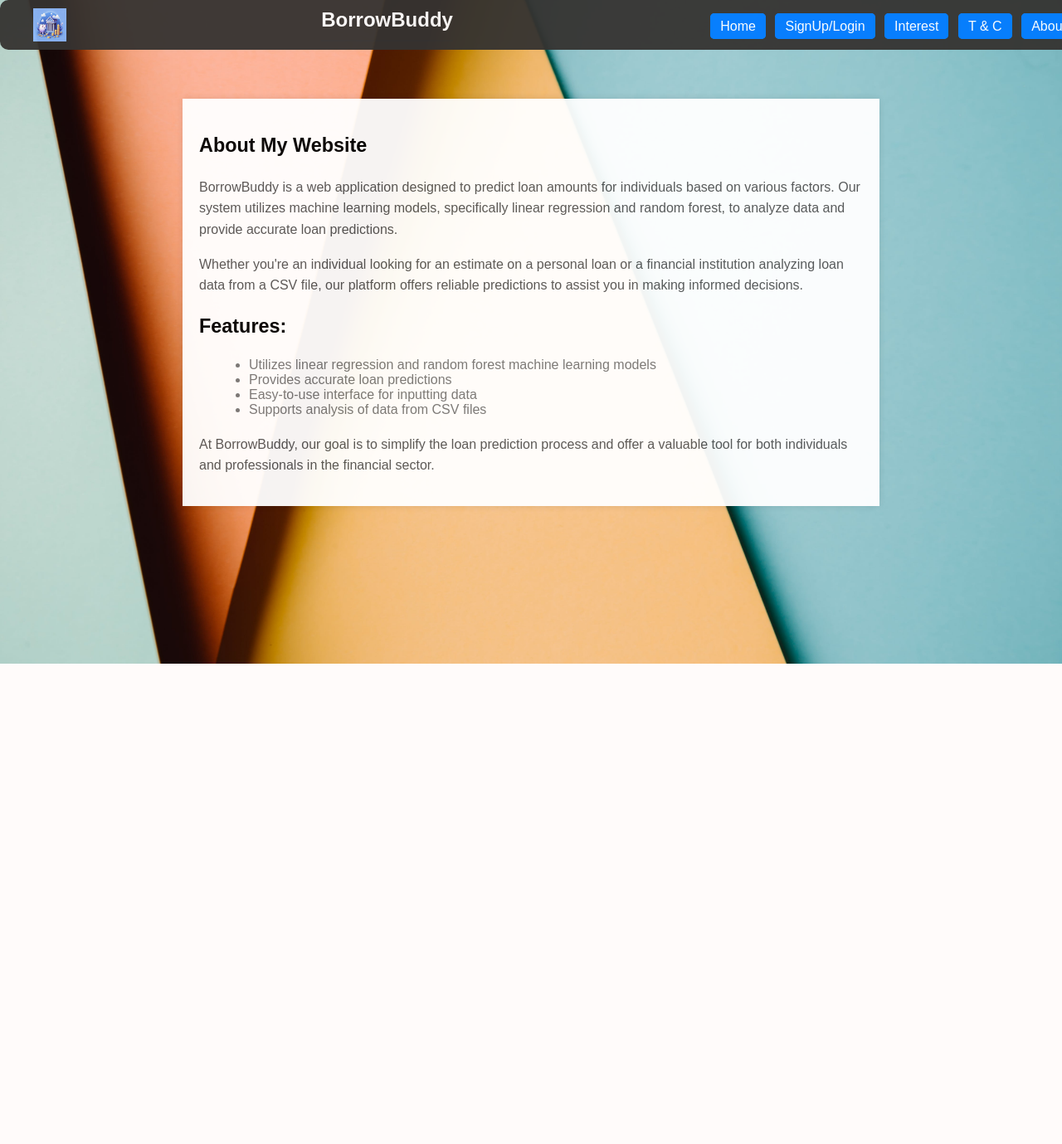
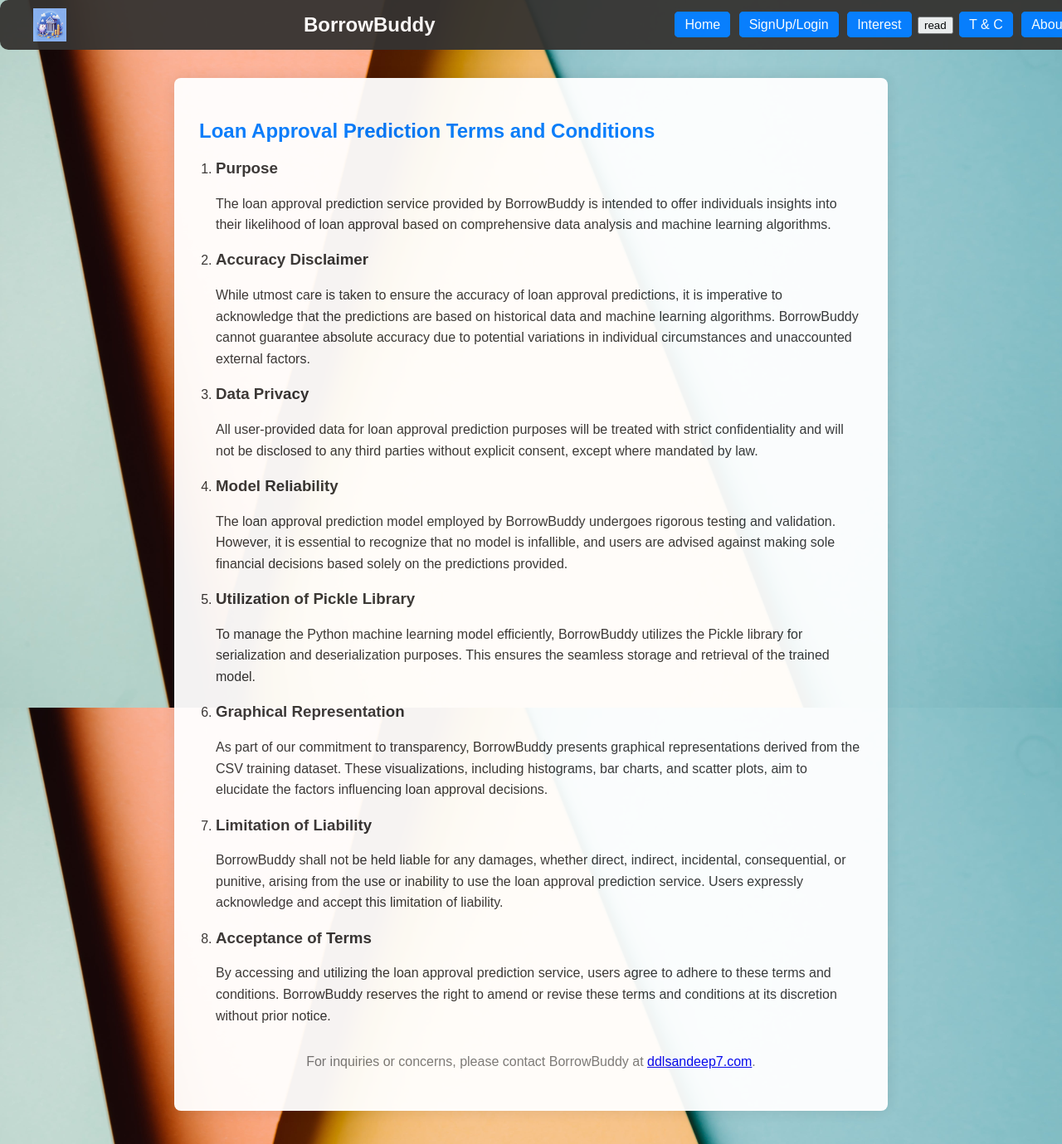
Before and after one commit to shravanbishnoi/SUCoder2024, a Flask app: page /condition in a window 1280 px wide. Shown: the whole page at 83% size. Before the commit the page ends 800 px from the top, so only its background shows below. Run offline with Flask 3, Linux system fonts and the light colour scheme; parts of the project's set-up code (start-up, migrations or seed data) failed here and were passed over; some libraries are stand-ins or nearby versions.

Commit message:
Update T&C.html

```diff
--- a/Hackathon_Loan_project/template/T&C.html
+++ b/Hackathon_Loan_project/template/T&C.html
@@ -1,27 +1,45 @@
 <!DOCTYPE html>
 <html lang="en">
 
+
 <head>
-    <!-- Meta tags -->
     <meta charset="UTF-8">
     <meta name="viewport" content="width=device-width, initial-scale=1.0">
-    <!-- Title -->
-    <title>About BorrowBuddy</title>
-    <!-- CSS files -->
+    <title>Loan Approval Prediction Terms and Conditions</title>
+    <link rel="stylesheet" href="../static/css/T&C.css">
     <link rel="stylesheet" href="../static/css/nav.css">
-    <link rel="stylesheet" href="../static/css/about.css">
+    <style>
+        .hidden {
+            display: none;
+        }
+
+        .button-container {
+            display: flex;
+            flex-direction: column;
+            align-items: flex-start; /* Align items to the start of the column */
+        }
+    </style>
 </head>
 
+
 <body style="background-image: url('static/images/nm.jpg');opacity: 95%; background-repeat: no-repeat; background-attachment: fixed; background-size: cover;">
-    <!-- Navbar -->
+
     <div class="navbar">
         <img src="static/images/kh.jpg">
         <h1 id="website_name">BorrowBuddy</h1>
         <div class="hca">
-            <!-- Navigation links -->
             <a href="/index">Home</a>
             <a href="/login">SignUp/Login</a>
             <a href="/interest">Interest</a>
+            <div class="dropdown">
+                <button>read</button>
+                <div class="dropdown-content">
+                    <button onclick="speak()">Speak</button>
+                    <button onclick="stopSpeaking()">Stop</button>
+                    <label for="speed">Speed:</label>
+                    <input type="range" id="speed" min="0.1" max="2" step="0.1" value="1" onchange="changeSpeed(this.value)">
+                </div>
+            </div>
             <a href="/condition">T & C</a>
             <a href="/about">About</a>
         </div>
@@ -29,29 +47,79 @@
     <br>
     <br>
     <br>
-    <!-- Main content -->
-    <div class="container">
-        <!-- About section -->
-        <h3>About My Website</h3>
-        <p>
-            BorrowBuddy is a web application designed to predict loan amounts for individuals based on various factors. Our system utilizes machine learning models, specifically linear regression and random forest, to analyze data and provide accurate loan predictions.
-        </p>
-        <p>
-            Whether you're an individual looking for an estimate on a personal loan or a financial institution analyzing loan data from a CSV file, our platform offers reliable predictions to assist you in making informed decisions.
-        </p>
-        <!-- Features section -->
-        <h3>Features:</h3>
-        <ul>
-            <!-- List of features -->
-            <li>Utilizes linear regression and random forest machine learning models</li>
-            <li>Provides accurate loan predictions</li>
-            <li>Easy-to-use interface for inputting data</li>
-            <li>Supports analysis of data from CSV files</li>
-        </ul>
-        <p>
-            At BorrowBuddy, our goal is to simplify the loan prediction process and offer a valuable tool for both individuals and professionals in the financial sector.
-        </p>
+    <div class="container" id="container">
+        <h2>Loan Approval Prediction Terms and Conditions</h2>
+        <ol>
+            <li>
+                <h3>Purpose</h3>
+                <p>The loan approval prediction service provided by BorrowBuddy is intended to offer individuals insights into their likelihood of loan approval based on comprehensive data analysis and machine learning algorithms.</p>
+            </li>
+            <li>
+                <h3>Accuracy Disclaimer</h3>
+                <p>While utmost care is taken to ensure the accuracy of loan approval predictions, it is imperative to acknowledge that the predictions are based on historical data and machine learning algorithms. BorrowBuddy cannot guarantee absolute accuracy due to potential variations in individual circumstances and unaccounted external factors.</p>
+            </li>
+            <li>
+                <h3>Data Privacy</h3>
+                <p>All user-provided data for loan approval prediction purposes will be treated with strict confidentiality and will not be disclosed to any third parties without explicit consent, except where mandated by law.</p>
+            </li>
+            <li>
+                <h3>Model Reliability</h3>
+                <p>The loan approval prediction model employed by BorrowBuddy undergoes rigorous testing and validation. However, it is essential to recognize that no model is infallible, and users are advised against making sole financial decisions based solely on the predictions provided.</p>
+            </li>
+            <li>
+                <h3>Utilization of Pickle Library</h3>
+                <p>To manage the Python machine learning model efficiently, BorrowBuddy utilizes the Pickle library for serialization and deserialization purposes. This ensures the seamless storage and retrieval of the trained model.</p>
+            </li>
+            <li>
+                <h3>Graphical Representation</h3>
+                <p>As part of our commitment to transparency, BorrowBuddy presents graphical representations derived from the CSV training dataset. These visualizations, including histograms, bar charts, and scatter plots, aim to elucidate the factors influencing loan approval decisions.</p>
+            </li>
+            <li>
+                <h3>Limitation of Liability</h3>
+                <p>BorrowBuddy shall not be held liable for any damages, whether direct, indirect, incidental, consequential, or punitive, arising from the use or inability to use the loan approval prediction service. Users expressly acknowledge and accept this limitation of liability.</p>
+            </li>
+            <li>
+                <h3>Acceptance of Terms</h3>
+                <p>By accessing and utilizing the loan approval prediction service, users agree to adhere to these terms and conditions. BorrowBuddy reserves the right to amend or revise these terms and conditions at its discretion without prior notice.</p>
+            </li>
+        </ol>
+        <footer>
+            <p>For inquiries or concerns, please contact BorrowBuddy at <a href="mailto:ddlsandeep7@gmail.com">ddlsandeep7.com</a>.</p>
+        </footer>
     </div>
+    <script>
+        var speaking = false;
+        var utterance = null;
+
+        function speak() {
+            var text = document.querySelector("#container").textContent.trim();
+            var lang = "en"; // Default to English
+            var speed = parseFloat(document.getElementById('speed').value);
+
+            var speechConfig = new SpeechSynthesisUtterance(text);
+            speechConfig.lang = lang;
+            speechConfig.rate = speed;
+
+            speaking = true;
+            utterance = speechConfig;
+            window.speechSynthesis.speak(speechConfig);
+        }
+
+        function stopSpeaking() {
+            if (speaking) {
+                window.speechSynthesis.cancel();
+                speaking = false;
+            }
+        }
+
+        function changeSpeed(speed) {
+            if (utterance !== null) {
+                utterance.rate = parseFloat(speed);
+                window.speechSynthesis.cancel();
+                window.speechSynthesis.speak(utterance);
+            }
+        }
+    </script>
+
 </body>
-
 </html>
```
